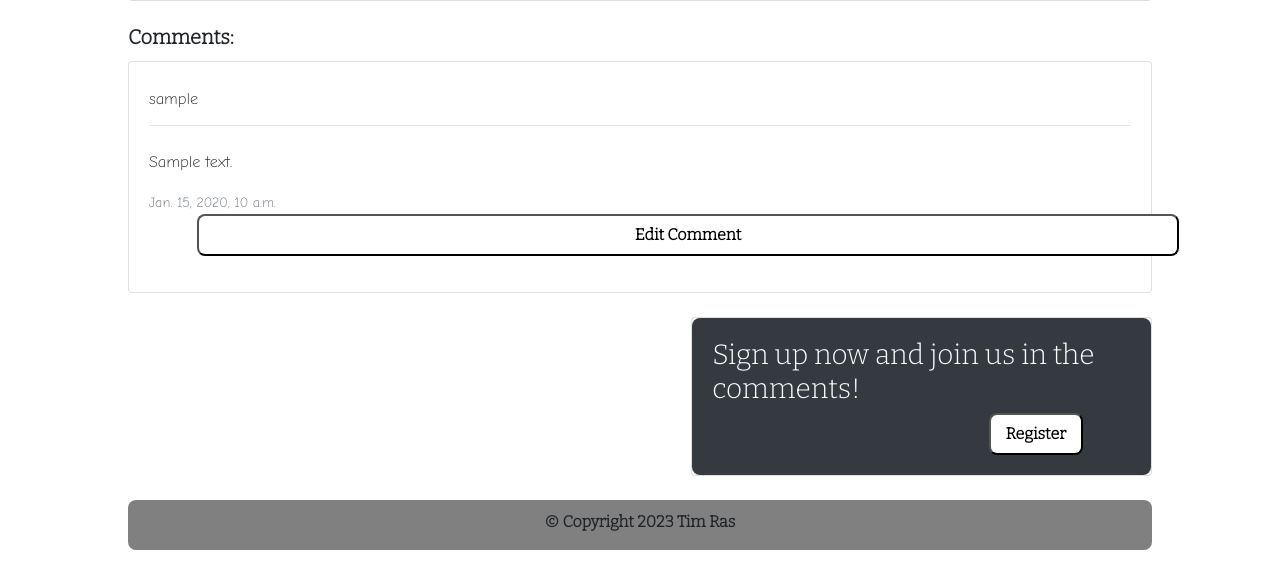
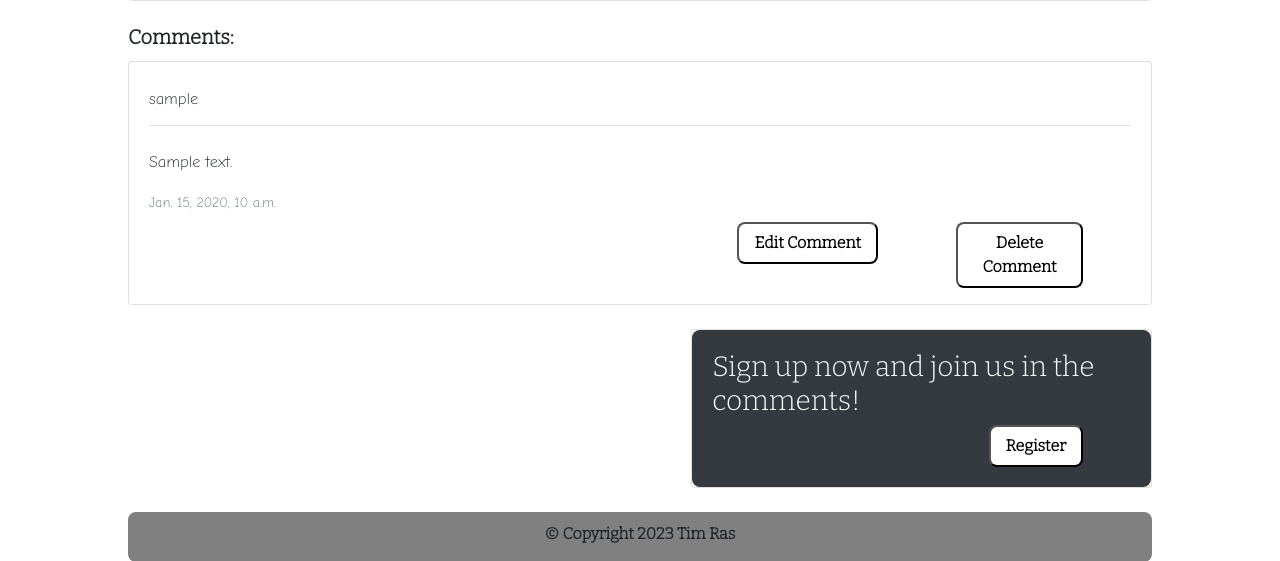
Before and after one commit to TimRas/Mynterest, a Django app: a page that uses content/templates/post_detail.html in a window 1280 px wide. Shown: the part 361-922 px from the top of the page. Run offline with Django 3.2, Linux system fonts and the light colour scheme; tables that the repository leaves empty hold one stand-in row (values such as "Sample post"); some libraries are stand-ins or nearby versions.

Commit message:
Add delete comment view, url and delete button attached to its respective comment

```diff
--- a/content/templates/post_detail.html
+++ b/content/templates/post_detail.html
@@ -52,7 +52,7 @@
             <h5 class="card-title mt-4">Comments:</h5>
             {% for comment in comments %}
             <div class="card mt-2 pt-2">
-                <div class="card-body">
+                <div class="card-body pb-0">
                     <div class="post-comments">
                         <ul class="list-unstyled">
                             <li class="media">
@@ -62,9 +62,18 @@
                                     <p class="mt-4">{{ comment.body|safe }}</p>
                                     <small class="text-muted">
                                         {{ comment.created_date }}</small>
-                                    <button class="col button post-button">
-                                        <a href="{% url 'edit_comment' comment_id=comment.id %}">Edit Comment</a>
-                                    </button>
+                                    <div class="row pt-2">
+                                        <div class="col-9">
+                                            <button class="button post-button float-right mr-0">
+                                                <a href="{% url 'edit_comment' comment_id=comment.id %}">Edit Comment</a>
+                                            </button>
+                                        </div>
+                                        <div class="col-3">
+                                            <button class="button post-button float-right">
+                                                <a href="{% url 'delete_comment' comment_id=comment.id %}">Delete Comment</a>
+                                            </button>
+                                        </div>
+                                    </div>
                                 </div>
                             </li>
                         </ul>
--- a/content/urls.py
+++ b/content/urls.py
@@ -8,5 +8,6 @@ urlpatterns = [
     path('edit_post/<slug:slug>/', views.EditPost.as_view(), name='edit_post'),
     path('edit_comment/<int:comment_id>/', views.EditComment.as_view(), name='edit_comment'),
     path('delete_post/<slug:slug>/', views.DeletePost.as_view(), name='delete_post'),
+    path('delete_comment/<int:comment_id>/', views.DeleteComment.as_view(), name='delete_comment'),
     path('like/<slug:slug>/', views.PostLike.as_view(), name='post_like'),
 ]
--- a/content/views.py
+++ b/content/views.py
@@ -192,8 +192,18 @@ class PostLike(View):
 
 class DeletePost(View):
 
-    def get(self, request, slug,):
+    def get(self, request, slug):
         post = get_object_or_404(Post, slug=slug)
         topic = post.topic.slug
         post.delete()
         return redirect(reverse("posts", kwargs={"topic": topic}))
+
+
+class DeleteComment(View):
+
+    def get(self, request, comment_id):
+        comment = get_object_or_404(Comment, id=comment_id)
+        post = comment.post
+        slug = post.slug
+        comment.delete()
+        return redirect(reverse("post_detail", kwargs={"slug": slug}))
```
